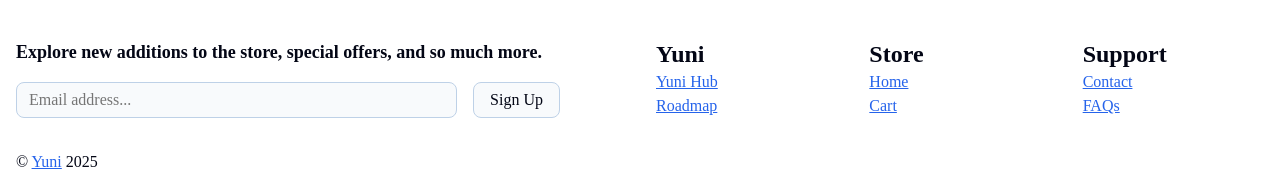
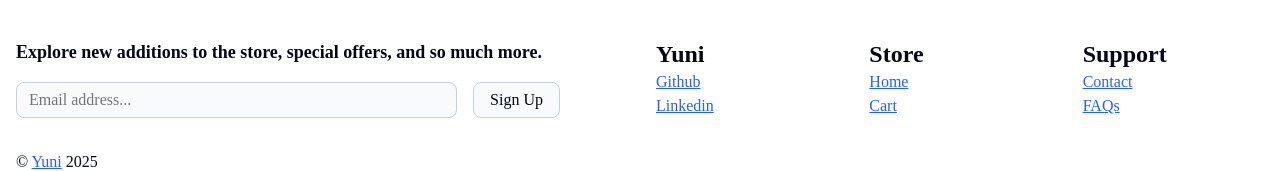
Before and after one commit to yuliaouyang/3_smallstore, a Next.js app: page /cart in a window 1280 px wide. Shown: the part 487-658 px from the top of the page. Built offline with nearby package versions, Linux system fonts and the light colour scheme; a web font is replaced by a local one.

Commit message:
linkedin

```diff
--- a/app/layout.js
+++ b/app/layout.js
@@ -44,8 +44,8 @@ export default function RootLayout({ children }) {
             <div className="links-container">
               <div>
                   <h3>Yuni</h3>
-                  <Link target="_blank" href={'https://github.com/yuliaouyang'}>Yuni Hub</Link>
-                  <Link target="_blank" href={'/'}>Roadmap</Link>
+                  <Link target="_blank" href={'https://github.com/yuliaouyang'}>Github</Link>
+                  <Link target="_blank" href={'https://www.linkedin.com/in/yuni-ouyang-a29980363/'}>Linkedin</Link>
               </div>
               <div>
                   <h3>Store</h3>
```
